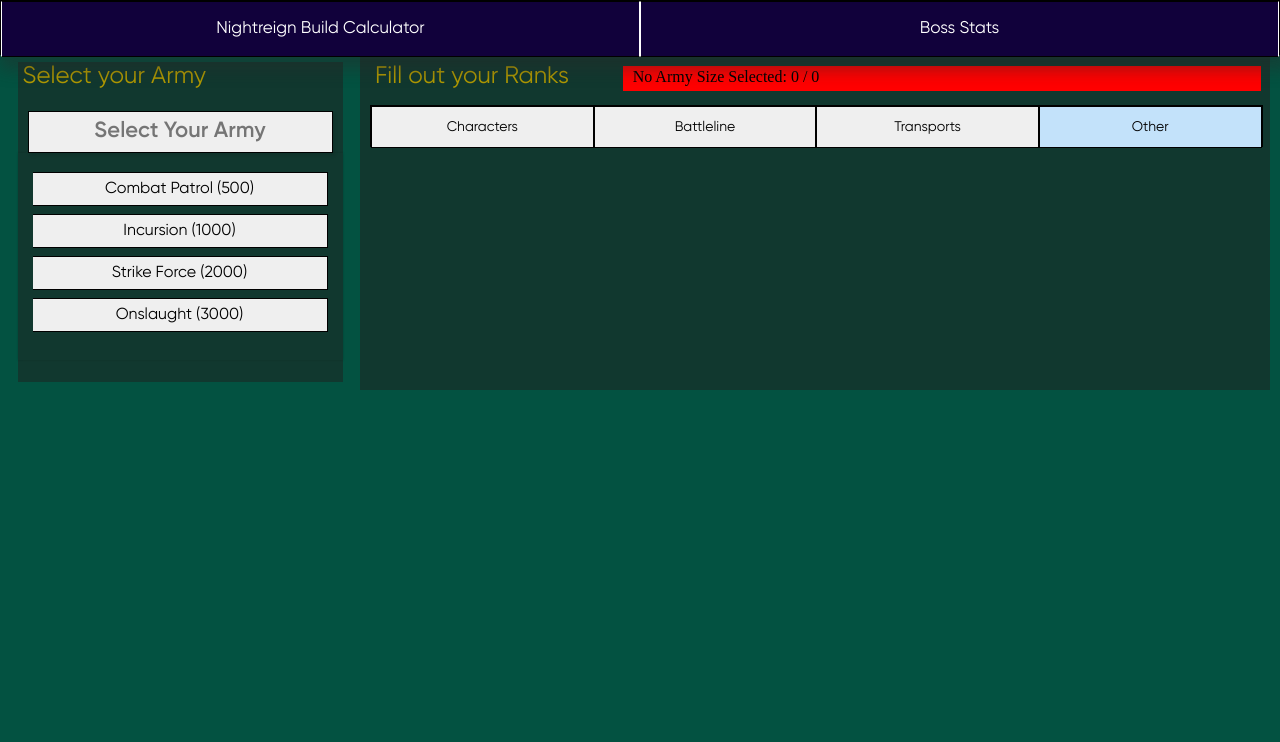
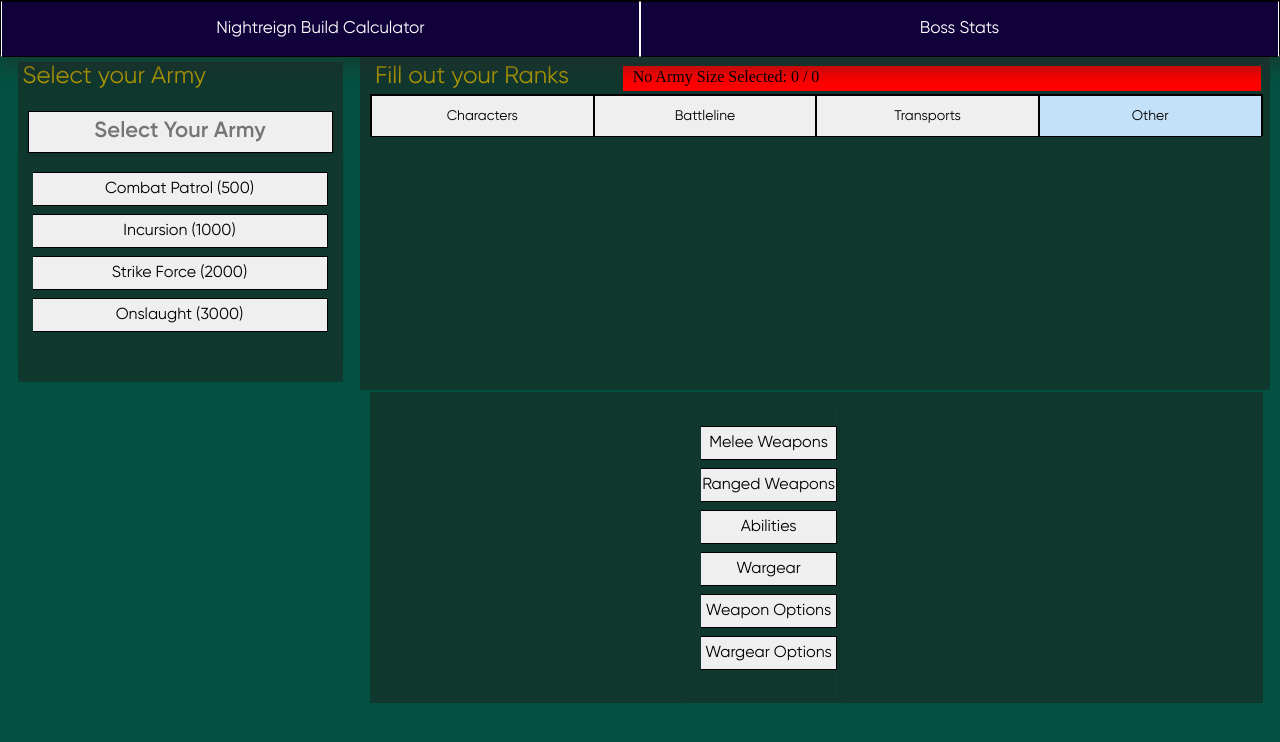
Before and after one commit to NLanese/the-codex, a Next.js app: page /showcases/projects/warhammer in a window 1280 px wide. Shown: the top 742 px of the page. Built offline with nearby package versions, Linux system fonts and the light colour scheme.

Commit message:
more hammer

```diff
--- a/constants/projects/warhammer/army_units/votann.js
+++ b/constants/projects/warhammer/army_units/votann.js
@@ -1,11 +1,11 @@
-import evalu from "../../../../public/assets/project_images/warhammer/units/votann/eval.png"
-import buri from "../../../../public/assets/project_images/warhammer/units/votann/buri.png"
-import champ from "../../../../public/assets/project_images/warhammer/units/votann/champ.png"
-import grim from "../../../../public/assets/project_images/warhammer/units/votann/grim.png"
-import iron from "../../../../public/assets/project_images/warhammer/units/votann/iron.png"
-import kahl from "../../../../public/assets/project_images/warhammer/units/votann/kahl.png"
-import mem from "../../../../public/assets/project_images/warhammer/units/votann/mem.png"
-import uthar from "../../../../public/assets/project_images/warhammer/units/votann/uthar.png"
+const evalu =  "/assets/project_images/warhammer/units/votann/eval.png"
+const buri = "/assets/project_images/warhammer/units/votann/buri.png"
+const champ = "/assets/project_images/warhammer/units/votann/champ.png"
+const grim = "/assets/project_images/warhammer/units/votann/grim.png"
+const iron = "/assets/project_images/warhammer/units/votann/iron.png"
+const kahl = "/assets/project_images/warhammer/units/votann/kahl.png"
+const mem = "/assets/project_images/warhammer/units/votann/mem.png"
+const uthar = "/assets/project_images/warhammer/units/votann/uthar.png"
 
 
 
--- a/pages/showcases/projects/warhammer.js
+++ b/pages/showcases/projects/warhammer.js
@@ -82,7 +82,7 @@ function determineArmySizeName(armySize){
 }
 
 function determineTagActive(unit){
-    if (shownUnit === unit.name){
+    if (shownUnit === unit){
         return true
     }
     return false
@@ -233,7 +233,14 @@ function renderUnitTags(armyType, selectType){
             borderRight: "1px solid black",  borderLeft: "1px solid black"
         }
         return(
-            <div style={{display: 'flex', flex: 1,flexDirection: 'row', gap: 5, height: '70%', backgroundColor: determineTagActive(unit) ? goldenAge : "#efefef"}}>
+            <OstCard  noShadow={true} rounded={false}
+            onClick={() => {setShownUnit(unit)}}
+            style={{
+                display: 'flex', flex: 1, flexDirection: 'row', gap: 5,
+                height: '70%', backgroundColor: determineTagActive(unit) ? goldenAge : "#efefef",
+                padding: 0
+            }}
+            >
                 <p style={{..._style, flex: 3}}>
                     {unit.name} ({unit.pts})
                 </p>
@@ -258,15 +265,10 @@ function renderUnitTags(armyType, selectType){
                 <p style={{..._style, flex: 2}}>
                     {unit.base_stats.invuln ? ("Invuln: " + unit.base_stats.invuln) : "No Invulnerability"}
                 </p>
-            </div>
+            </OstCard>
         )
     })
 }
-
-function renderUnitCards(){
-
-}
-
 
 function renderMAIN_DESKTOP(armyType, armySize, pts){
     const upperCardsStyle = {
@@ -274,11 +276,12 @@ function renderMAIN_DESKTOP(armyType, armySize, pts){
         padding: 7.5, height: '40vh',
     }
     return(
-        <div style={{display: 'flex', paddingTop: "5%", flexDirection: 'row', padding: 10, gap: 10, height: '40vh'}}>
+
+        <div style={{display: 'flex', paddingTop: "5%", flexDirection: 'row', padding: 10, gap: 10}}>
 
             {/* Select Army and Detachment */}
             <div style={{...upperCardsStyle}}>
-                <div style={{display: 'flex', gap: 10, flex: 2, flexDirection: 'row'}}>
+                <div style={{display: 'flex', gap: 10, flex: 2, flexDirection: 'column'}}>
                     {renderBasics()}
                     {renderDetachment(armyType)}
                 </div>
@@ -286,8 +289,11 @@ function renderMAIN_DESKTOP(armyType, armySize, pts){
 
             {/* Select Units */}
             <div style={{...upperCardsStyle, flex: 7, backgroundColor: scorchedGreen, paddingLeft: 10}}>
+
+                {/* All Units */}
+                <div style={{height: '40vh'}}>
                     {/* Title and Fill Bar */}
-                <div style={{display: 'flex', flexDirection: 'row', flex: 1, height: "5vh"}}>
+                    <div style={{display: 'flex', flexDirection: 'row', flex: 1, height: "4vh"}}>
                         <p style={{...Styles.Fonts.basicXL, margin: 5, marginTop: 0, marginBottom: 0, padding: 0, color: goldenAge, flex: 3}}>
                             Fill out your Ranks
                         </p>
@@ -297,12 +303,17 @@ function renderMAIN_DESKTOP(armyType, armySize, pts){
                     </div>
 
                     {/* Unit Selection */}
-                <div style={{display: 'flex', flex: 11, flexDirection: 'column', height: '34vh', paddingBottom: 15}}>
+                    <div style={{display: 'flex', flex: 11, flexDirection: 'column', height: '36vh', paddingBottom: 15}}>
                         {renderUnitTypeTabBar()}
                         <div style={{ display: 'flex', flexDirection: 'column', gap: 5, flex: 10, paddingTop: 10, overflowY: 'scroll', height: '34vh'}}>
                             {renderUnitTags(armyType, selectType)}
                         </div>
                     </div>
+                </div>
+
+                {/* Selected Unit */}
+                <UnitCard unit={shownUnit} />
+
             </div>
         </div>
     )
@@ -313,10 +324,81 @@ function renderMAIN_DESKTOP(armyType, armySize, pts){
 /////////////////////
 
 function UnitCard({
-    canAfford,
-    unitObject
+    unit
 }){
+    const [shownDetails, setShownDetails] = useState(false)
 
+    function MAIN(unit, shownDetails){
+        return(
+            <div style={{height: '50vh', backgroundColor: scorchedGreen, display: 'flex', flexDirection: 'row'}}>
+                <OstCard noShadow={true}
+                    templateStyle={1}
+                    imageSrc={unit.img}
+                    style={{flex: 4}}
+                />
+                <div style={{flex:8}}>
+                <p style={{padding: 5, margin: 0, textAlign: 'center', fontSize: 22, color: goldenAge}}>{unit.name}</p>
+                <div style={{display: 'flex', flexDirection: 'row', padding: 5, gap: 10}}>
+                    <div style={{display: 'flex', flex: 3}}>
+                        {renderUnitDetailSelections(shownDetails)}
+                    </div>
+                    <div style={{display: 'flex', flex: 8}}>
+
+                    </div>
+                </div>
+                </div>
+            </div>
+        )
+    }
+
+    function renderUnitDetailSelections(shownDetails){
+        return(
+            <FormMultipleChoice
+                style={{padding: 0, margin: 0}}
+                tabStyle={{width: '110%', margin: 0}}
+                titleStyle={{fontSize: 20}}
+                itemsPerRow={1}
+                inForm={false}
+                fieldTextStyle={{padding: 0, margin: 0}}
+                value={shownDetails}
+                onChange={(op) => {
+                    setShownDetails(op.value[0])
+                }}
+                fieldObj={{
+                    id: "2",
+                    type: "MC",
+                    template: "tabs",
+                    value: armySizeNum,
+                    options: [
+                        "Melee Weapons", "Ranged Weapons", "Abilities", "Wargear", "Weapon Options", "Wargear Options"
+                    ]
+                }}
+            />
+        )
+    }
+
+    function renderMeleeWeapons(){
+    }
+
+    function renderRangedWeapons(){
+    }
+
+    function renderAbilities(){
+    }
+
+    function renderDetails(){
+        if (shownDetails === "Melee Weapons"){
+            return renderMeleeWeapons()
+        }
+        else if (shownDetails === "Ranged Weapons"){
+            return renderRangedWeapons()
+        }
+        else if (shownDetails === "Abilities"){
+            return renderAbilities()
+        }
+    }
+
+    return MAIN(unit, shownDetails)
 }
 
 /////////////////
```
Lines whose indentation alone changed are shown as unchanged.
